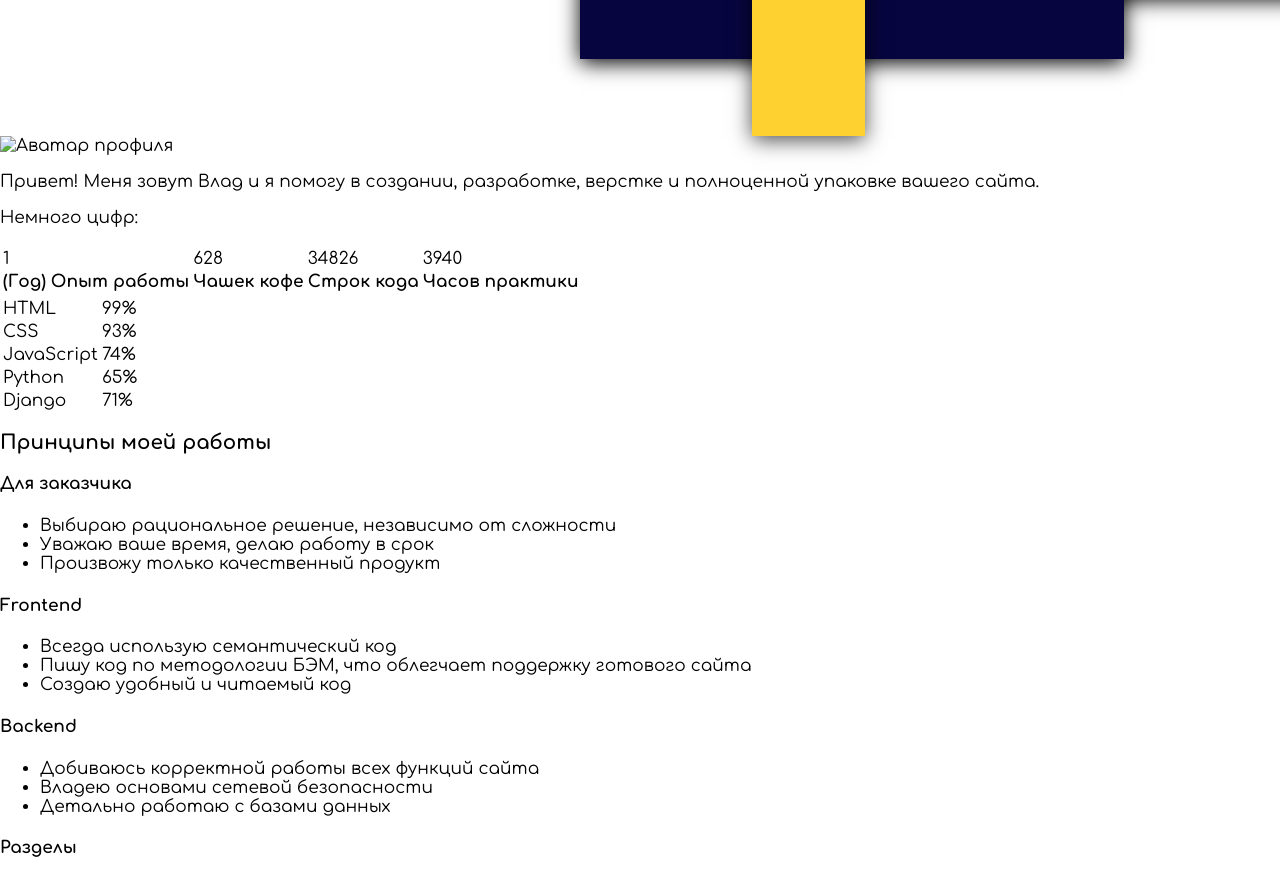
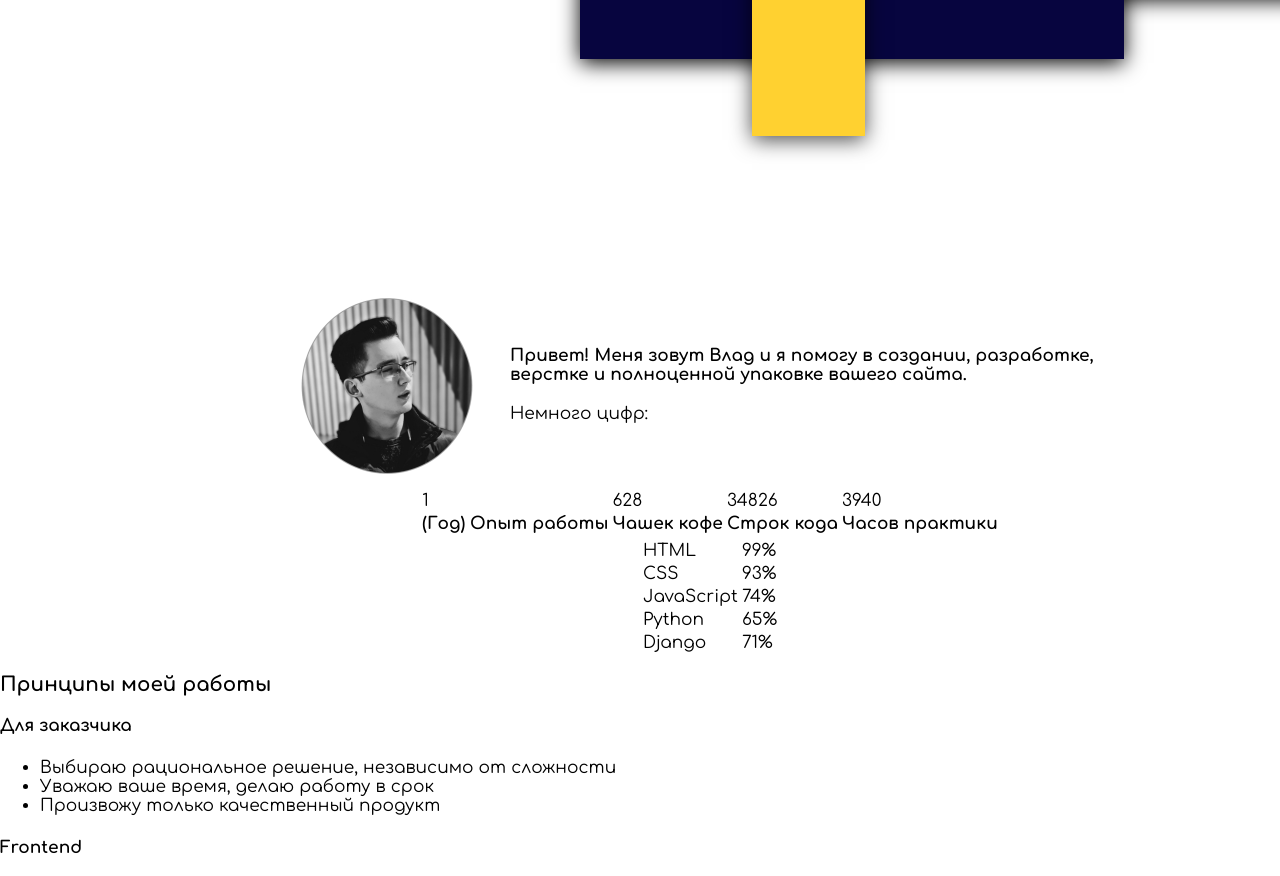
Before and after one commit to Umorph/fullstack-website, a website: page #src/index.html in a window 1280 px wide. Shown: the part 820-1696 px from the top of the page. Drawn offline with nearby package versions, Linux system fonts and the light colour scheme; files that its build step writes are made by us from their sources; files whose address does not match are found by name; a web font is replaced by a local one.

Commit message:
Добавляет стилизацию для блока с профилем

```diff
--- a/#src/index.html
+++ b/#src/index.html
@@ -23,11 +23,15 @@
         </section>
         <section class="description">
             <h3 class="visually-hidden">Профиль разработчика</h3>
-            <img class="description__photo" src="#" alt="Аватар профиля">
-            <p class="description__greeting">Привет! Меня зовут Влад и  я помогу в создании, разработке, верстке и
-                полноценной упаковке вашего сайта.
-            </p>
-            <p class="description__statistic-heading">Немного цифр:</p>
+            <div class="description__profile-wrapper">
+                <img class="description__photo" src="img/profile-avatar.jpg" alt="Аватар профиля">
+                <div class="description__paragraph-wrapper">
+                    <p class="description__greeting">Привет! Меня зовут Влад и  я помогу в создании, разработке, верстке и
+                        полноценной упаковке вашего сайта.
+                    </p>
+                    <p class="description__statistic-heading">Немного цифр:</p>
+                </div>
+            </div>
             <table class="description__table-statistic">
                 <caption class="visually-hidden">Статистика по работе:</caption>
                 <tr>
--- /dev/null
+++ b/#src/scss/description.scss
@@ -0,0 +1,42 @@
+.description {
+    @include container;
+    display: flex;
+    flex-direction: column;
+    align-items: center;
+    margin-top: 150px;
+    padding: 0;
+}
+
+.description__profile-wrapper {
+    display: flex;
+    justify-content: space-between;
+    align-items: center;
+    width: 820px;
+    min-height: 200px;
+}
+
+.description__photo {
+    width: 174px;
+    height: auto;
+
+    border-radius: 50%;
+}
+
+.description__paragraph-wrapper {
+    width: 610px;
+    min-height: 80px;
+}
+
+.description__greeting {
+    margin: 0;
+    padding: 0;
+
+    font-size: 17px;
+    font-weight: 700;
+}
+
+.description__statistic-heading {
+    margin: 0;
+    margin-top: 20px;
+    padding: 0;
+}
--- a/#src/scss/style.scss
+++ b/#src/scss/style.scss
@@ -14,4 +14,5 @@
 @import "scaffolding.scss";
 
 @import "header.scss";
-@import "main-screen.scss"
+@import "main-screen.scss";
+@import "description.scss";
```
Also changed, not shown: #src/img/profile-avatar.jpg (added), dist/css/style.css, dist/css/style.min.css, dist/index.html.
